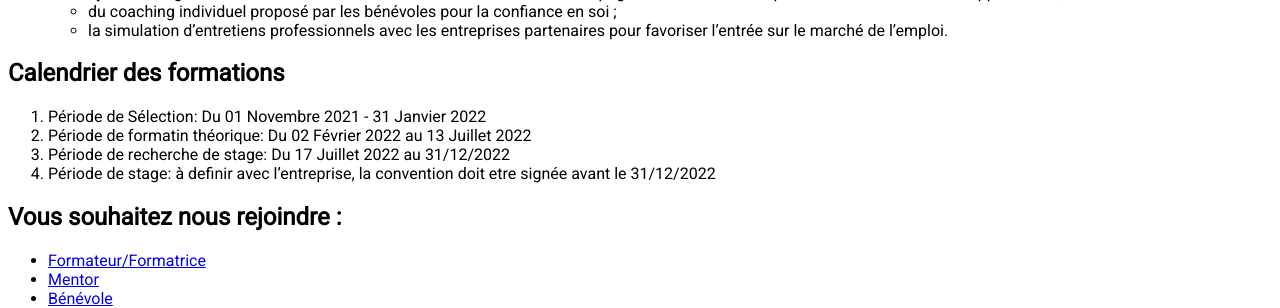
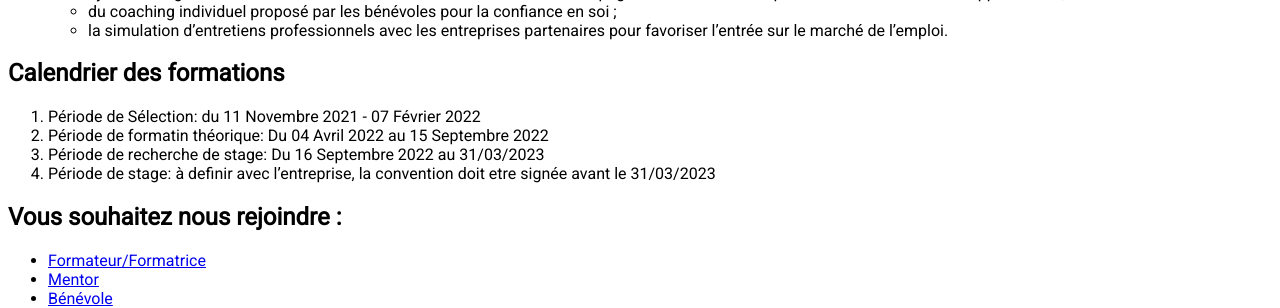
Before and after one commit to descodeuses/descodeuses.github.io, a Jekyll site: the page built from index.md, in a window 1280 px wide. Shown: the part 896-1204 px from the top of the page. Built offline with Jekyll 4.4.1, drawn with Linux system fonts in a browser that asks for light colours.

Commit message:
maj date de formation

```diff
--- a/index.md
+++ b/index.md
@@ -38,10 +38,10 @@ DesCodeuses accompagne les stagiaires sur plusieurs volets afin d’engager les
 
 ## Calendrier des formations
 
-1. Période de Sélection: Du 01 Novembre 2021 -  31 Janvier 2022
-2. Période de formatin théorique: Du 02 Février 2022 au 13 Juillet 2022
-3. Période de recherche de stage: Du 17 Juillet 2022 au 31/12/2022
-4. Période de stage: à definir avec l'entreprise, la convention doit etre signée avant le 31/12/2022
+1. Période de Sélection: du 11 Novembre 2021 -  07 Février 2022
+2. Période de formatin théorique: Du 04 Avril 2022 au 15 Septembre 2022
+3. Période de recherche de stage: Du 16 Septembre 2022 au 31/03/2023
+4. Période de stage: à definir avec l'entreprise, la convention doit etre signée avant le 31/03/2023
 
 
 ## Vous souhaitez nous rejoindre :
```
